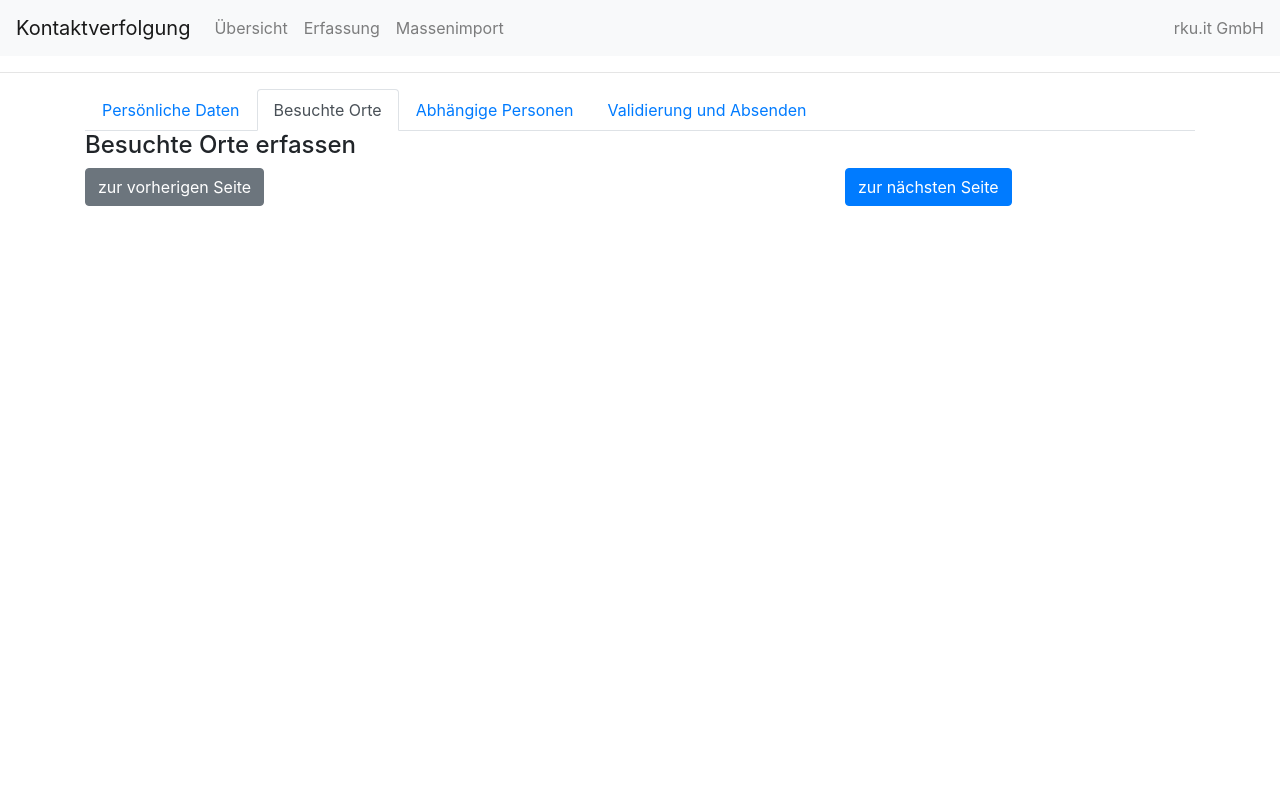
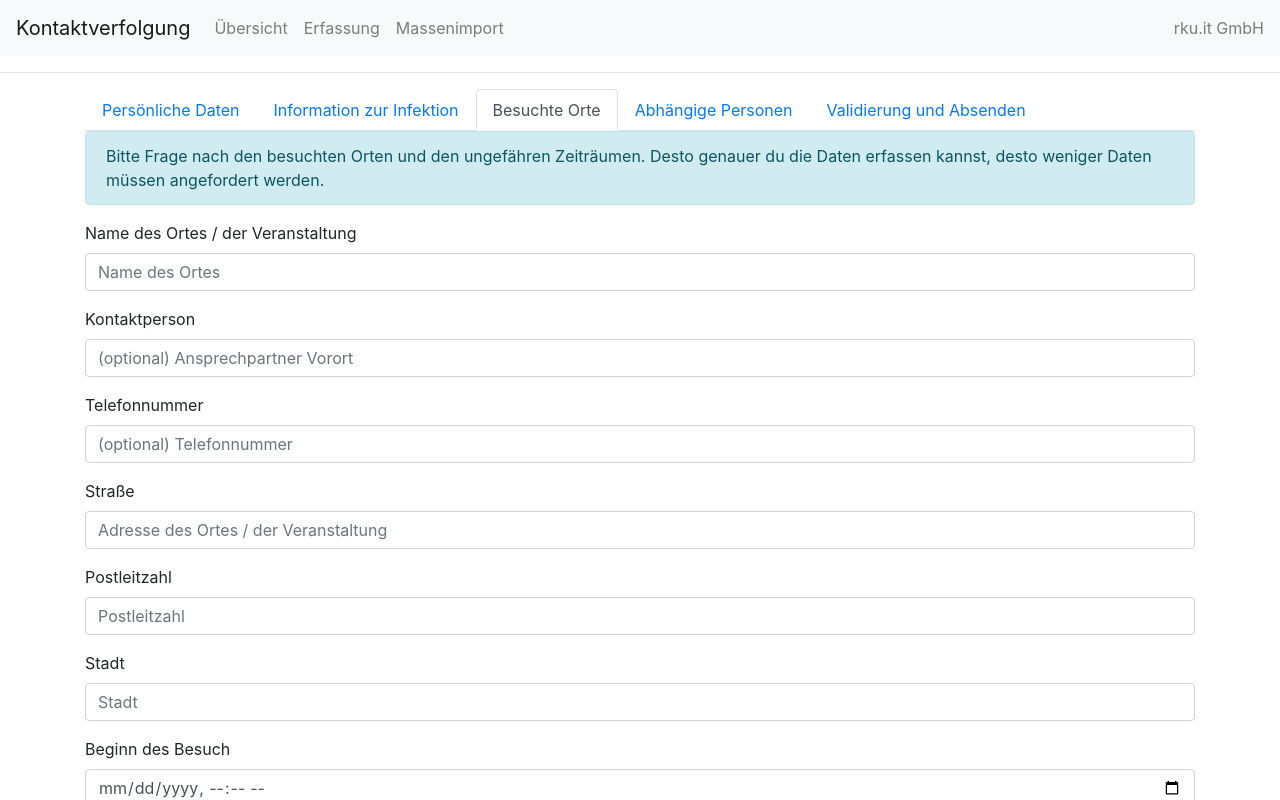
Before and after one commit to Pineapple-Mobile-Apps/Pandemitrac, a React (Create React App) app in the folder pandemitrack.ui/: page /creation in a window 1280 px wide. Both pictures are taken after a click on the link "Besuchte Orte". Shown: the top 800 px of the page. Built offline with nearby package versions, Linux system fonts and the light colour scheme; the HTML template or start-up script is replaced by a standard one.

Commit message:
anpassung ui

```diff
--- a/pandemitrack.ui/src/App.js
+++ b/pandemitrack.ui/src/App.js
@@ -59,7 +59,7 @@ function App() {
         <Route path="/home">
           <Home />
         </Route>
-        <Route path="/creation">
+        <Route path="/creation" >
           <Creation />
         </Route>
         <Route path="/import" exact>
--- a/pandemitrack.ui/src/Creation.js
+++ b/pandemitrack.ui/src/Creation.js
@@ -1,13 +1,20 @@
 import React, { useState } from 'react';
 import classnames from 'classnames';
-import { Button, Form, FormGroup, Label, Input, FormText, Container, Nav, NavLink, NavItem, TabContent, TabPane, Row, Col } from 'reactstrap';
+import { Button, Form, FormGroup, Label, Input, FormText, Container, Nav, NavLink, NavItem, TabContent, TabPane, Row, Col, Alert } from 'reactstrap';
 let Next = () => {
   //Verwaltung der Tabs deren Status
-  const [activeTab, setActiveTab] = useState("1");
+  const [activeTab, setActiveTab] = useState("person");
   const toggle = tab => {
     if (activeTab !== tab) setActiveTab(tab);
   }
+  //Case
+  const [testDate, setTestDate] = useState("");
+  const [positivTestDate, setPositivTestDate] = useState("");
+  const [quarantineBegin, setQuarantineBegin] = useState("");
+  const [quarantineEnd, setQuarantineEnd] = useState("");
 
+
+  //Persönliche Daten -Subject
   const [name, setName] = useState("");
   const [street, setStreet] = useState("");
   const [housenumber, setHousnumber] = useState("");
@@ -15,6 +22,19 @@ let Next = () => {
   const [city, setCity] = useState("");
   const [tel, setTel] = useState("");
   const [mail, setMail] = useState("");
+
+  //Visit
+  const [visitBegin, setVisitBegin] = useState("");
+  const [visitEnd, setVisitEnd] = useState("");
+
+  //Locationdaten
+  const [locationName, setLocationName] = useState("");
+  const [locationContactPerson, setLocationContactPerson] = useState("");
+  const [locationPhone, setLocationPhone] = useState("");
+  const [locationAdress, setLocationAdress] = useState("");
+  const [locationPostCode, setLocationPostCode] = useState("");
+  const [locationCity, setLocationCity] = useState("");
+
 
   const submit = async () => {
     let result = await fetch("/odata/visitors", {
@@ -37,30 +57,46 @@ let Next = () => {
     <Container>
       <Nav tabs>
         <NavItem>
-          <NavLink className={classnames({ active: activeTab === '1' })}
-            onClick={() => { toggle('1'); }}>
+          <NavLink className={classnames({ active: activeTab === 'person' })}
+            onClick={() => { toggle('person'); }}>
             Persönliche Daten
               </NavLink>
         </NavItem>
         <NavItem>
-          <NavLink onClick={() => { toggle('2'); }}
-            className={classnames({ active: activeTab === '2' })} >
+          <NavLink onClick={() => { toggle('info'); }}
+            className={classnames({ active: activeTab === 'info' })} >
+            Information zur Infektion
+          </NavLink>
+        </NavItem>
+        <NavItem>
+          <NavLink onClick={() => { toggle('visits'); }}
+            className={classnames({ active: activeTab === 'visits' })} >
             Besuchte Orte
           </NavLink>
-        </NavItem><NavItem>
-          <NavLink onClick={() => { toggle('3'); }}
-            className={classnames({ active: activeTab === '3' })} >
+        </NavItem>
+        <NavItem>
+          <NavLink onClick={() => { toggle('dependents'); }}
+            className={classnames({ active: activeTab === 'dependents' })} >
             Abhängige Personen
           </NavLink>
-        </NavItem><NavItem>
-          <NavLink onClick={() => { toggle('4'); }}
-            className={classnames({ active: activeTab === '4' })} >
+        </NavItem>
+        <NavItem>
+          <NavLink onClick={() => { toggle('validate'); }}
+            className={classnames({ active: activeTab === 'validate' })} >
             Validierung und Absenden
           </NavLink>
         </NavItem>
       </Nav>
       <TabContent activeTab={activeTab}>
-        <TabPane tabId="1">
+        <TabPane tabId="person">
+          <Row>
+            <Col sm="12">
+              <Alert color="info">
+                Hier kannst du die persönlichen Daten erfassen. Bitte achte auf die korrekte Schreibweise und frage ggf. nach.
+                Ein Prüfung auf Duplikate findet statt.
+              </Alert>
+            </Col>
+          </Row>
           <Row>
             <Col sm="12">
               <Form>
@@ -90,52 +126,138 @@ let Next = () => {
                   <Label for="mail">E-Mail</Label>
                   <Input type="mail" name="mail" id="mail" value={mail} onChange={e => setMail(e.currentTarget.value)} placeholder="Mail-Adresse" />
                 </FormGroup>
-
               </Form>
-
             </Col>
           </Row>
           <Row>
             <Col xs="6" sm="4"></Col>
-            <Col xs="6" sm="4"></Col>
-            <Col sm="4"><Button color="primary" onClick={() => { toggle('2'); }}>zur nächsten Seite</Button></Col>
+            <Col xs="6" sm="6"></Col>
+            <Col sm="2"><Button color="primary" onClick={() => { toggle('info'); }}>zur nächsten Seite</Button></Col>
           </Row>
         </TabPane>
-        <TabPane tabId="2">
+        <TabPane tabId="info">
           <Row>
             <Col sm="12">
-              <h4>Besuchte Orte erfassen</h4>
+              <Alert color="info">
+                Bitte Frage nach Daten zur Infektion
+              </Alert>
             </Col>
           </Row>
           <Row>
-            <Col xs="6" sm="4">  <Button onClick={() => { toggle('1'); }}>zur vorherigen Seite</Button></Col>
-            <Col xs="6" sm="4"></Col>
-            <Col sm="4">  <Button color="primary" onClick={() => { toggle('3'); }}>zur nächsten Seite</Button></Col>
-          </Row>
-        </TabPane>
-        <TabPane tabId="3">
-          <Row>
             <Col sm="12">
-              <h4>Weitere Personen erfassen</h4>
+              <Form>
+                <FormGroup>
+                  <Label for="testDate">Datum des Coronatest</Label>
+                  <Input type="datetime-local" name="testDate" id="testDate" value={testDate} onChange={e => setTestDate(e.currentTarget.value)} placeholder="Datum des Coronatest" />
+                </FormGroup>
+                <FormGroup>
+                  <Label for="positivTestDate">Datum des postiven Coronatest</Label>
+                  <Input type="datetime-local" name="positivTestDate" id="positivTestDate" value={positivTestDate} onChange={e => setPositivTestDate(e.currentTarget.value)} placeholder="Datum des postiven Coronatest" />
+                </FormGroup>
+                <FormGroup>
+                  <Label for="quarantineBegin">Beginn der Quarantäne</Label>
+                  <Input type="datetime-local" name="quarantineBegin" id="quarantineBegin" value={quarantineBegin} onChange={e => setQuarantineBegin(e.currentTarget.value)} placeholder="Beginn der Quarantäne" />
+                </FormGroup>
+                <FormGroup>
+                  <Label for="quarantineEnd">Ende der Quarantäne</Label>
+                  <Input type="datetime-local" name="quarantineEnd" id="quarantineEnd" value={quarantineEnd} onChange={e => setQuarantineEnd(e.currentTarget.value)} placeholder="Ende der Quarantäne" />
+                </FormGroup>
+              </Form>
             </Col>
           </Row>
           <Row>
-            <Col xs="6" sm="4">  <Button onClick={() => { toggle('2'); }}>zur vorherigen Seite</Button></Col>
-            <Col xs="6" sm="4"></Col>
-            <Col sm="4">  <Button color="primary" onClick={() => { toggle('4'); }}>zur nächsten Seite</Button></Col>
+            <Col xs="6" sm="4">  <Button onClick={() => { toggle('person'); }}>zur vorherigen Seite</Button></Col>
+            <Col xs="6" sm="6"></Col>
+            <Col sm="2">  <Button color="primary" onClick={() => { toggle('visits'); }}>zur nächsten Seite</Button></Col>
           </Row>
         </TabPane>
-        <TabPane tabId="4">
+        <TabPane tabId="visits">
           <Row>
             <Col sm="12">
-              <h4>Validierung</h4>
-
+              <Alert color="info">
+                Bitte Frage nach den besuchten Orten und den ungefähren Zeiträumen. Desto genauer du die Daten erfassen kannst, desto weniger Daten müssen angefordert werden.
+              </Alert>
             </Col>
           </Row>
           <Row>
-            <Col xs="6" sm="4">  <Button onClick={() => { toggle('3'); }}>zur vorherigen Seite</Button></Col>
-            <Col xs="6" sm="4"></Col>
-            <Col sm="4"><Button color="primary" onClick={submit}>Daten sichern</Button></Col>
+            <Col sm="12">
+              <Form>
+                <FormGroup>
+                  <Label for="locationName">Name des Ortes / der Veranstaltung</Label>
+                  <Input type="text" name="locationName" id="locationName" value={locationName} onChange={e => setLocationName(e.currentTarget.value)} placeholder="Name des Ortes" />
+                </FormGroup>
+                <FormGroup>
+                  <Label for="locationContactPerson">Kontaktperson</Label>
+                  <Input type="text" name="locationContactPerson" id="locationContactPerson" value={locationContactPerson} onChange={e => setLocationContactPerson(e.currentTarget.value)} placeholder="(optional) Ansprechpartner Vorort" />
+                </FormGroup>
+                <FormGroup>
+                  <Label for="locationPhone">Telefonnummer</Label>
+                  <Input type="text" name="locationPhone" id="locationPhone" value={locationPhone} onChange={e => setLocationPhone(e.currentTarget.value)} placeholder="(optional) Telefonnummer" />
+                </FormGroup>
+                <FormGroup>
+                  <Label for="locationAdress">Straße</Label>
+                  <Input type="text" name="locationAdress" id="locationAdress" value={locationAdress} onChange={e => setLocationAdress(e.currentTarget.value)} placeholder="Adresse des Ortes / der Veranstaltung" />
+                </FormGroup>
+                <FormGroup>
+                  <Label for="locationPostCode">Postleitzahl</Label>
+                  <Input type="text" name="locationPostCode" id="locationPostCode" value={locationPostCode} onChange={e => setLocationPostCode(e.currentTarget.value)} placeholder="Postleitzahl" />
+                </FormGroup>
+                <FormGroup>
+                  <Label for="locationCity">Stadt</Label>
+                  <Input type="text" name="locationCity" id="locationCity" value={locationCity} onChange={e => setLocationCity(e.currentTarget.value)} placeholder="Stadt" />
+                </FormGroup>
+                <FormGroup>
+                  <Label for="visitBegin">Beginn des Besuch</Label>
+                  <Input type="datetime-local" name="visitBegin" id="visitBegin" value={visitBegin} onChange={e => setVisitBegin(e.currentTarget.value)} placeholder="Beginn des Besuch" />
+                </FormGroup>
+                <FormGroup>
+                  <Label for="visitEnd">Ende des Besuch</Label>
+                  <Input type="datetime-local" name="visitEnd" id="visitEnd" value={visitEnd} onChange={e => setVisitEnd(e.currentTarget.value)} placeholder="Ende des Besuch" />
+                </FormGroup>
+
+              </Form>
+            </Col>
+          </Row>
+          <Row>
+            <Col xs="6" sm="4">  <Button onClick={() => { toggle('info'); }}>zur vorherigen Seite</Button></Col>
+            <Col xs="6" sm="6"></Col>
+            <Col sm="2">  <Button color="primary" onClick={() => { toggle('dependents'); }}>zur nächsten Seite</Button></Col>
+          </Row>
+        </TabPane>
+        <TabPane tabId="dependents">
+          <Row>
+            <Col sm="12">
+              <Alert color="info">
+                Bitte Frage nach weiteren Personen die im selben Haushalt leben.
+              </Alert>
+            </Col>
+          </Row>
+          <Row>
+            <Col sm="12">
+            </Col>
+          </Row>
+          <Row>
+            <Col xs="6" sm="4">  <Button onClick={() => { toggle('visits'); }}>zur vorherigen Seite</Button></Col>
+            <Col xs="6" sm="6"></Col>
+            <Col sm="2">  <Button color="primary" onClick={() => { toggle('validate'); }}>zur nächsten Seite</Button></Col>
+          </Row>
+        </TabPane>
+        <TabPane tabId="validate">
+          <Row>
+            <Col sm="12">
+              <Alert color="info">
+                Bitte prüfen die Daten vor dem Senden.
+              </Alert>
+            </Col>
+          </Row>
+          <Row>
+            <Col sm="12">
+            </Col>
+          </Row>
+          <Row>
+            <Col xs="6" sm="4">  <Button onClick={() => { toggle('dependets'); }}>zur vorherigen Seite</Button></Col>
+            <Col xs="6" sm="6"></Col>
+            <Col sm="2"><Button color="primary" onClick={submit}>Daten sichern</Button></Col>
           </Row>
         </TabPane>
       </TabContent>
```
